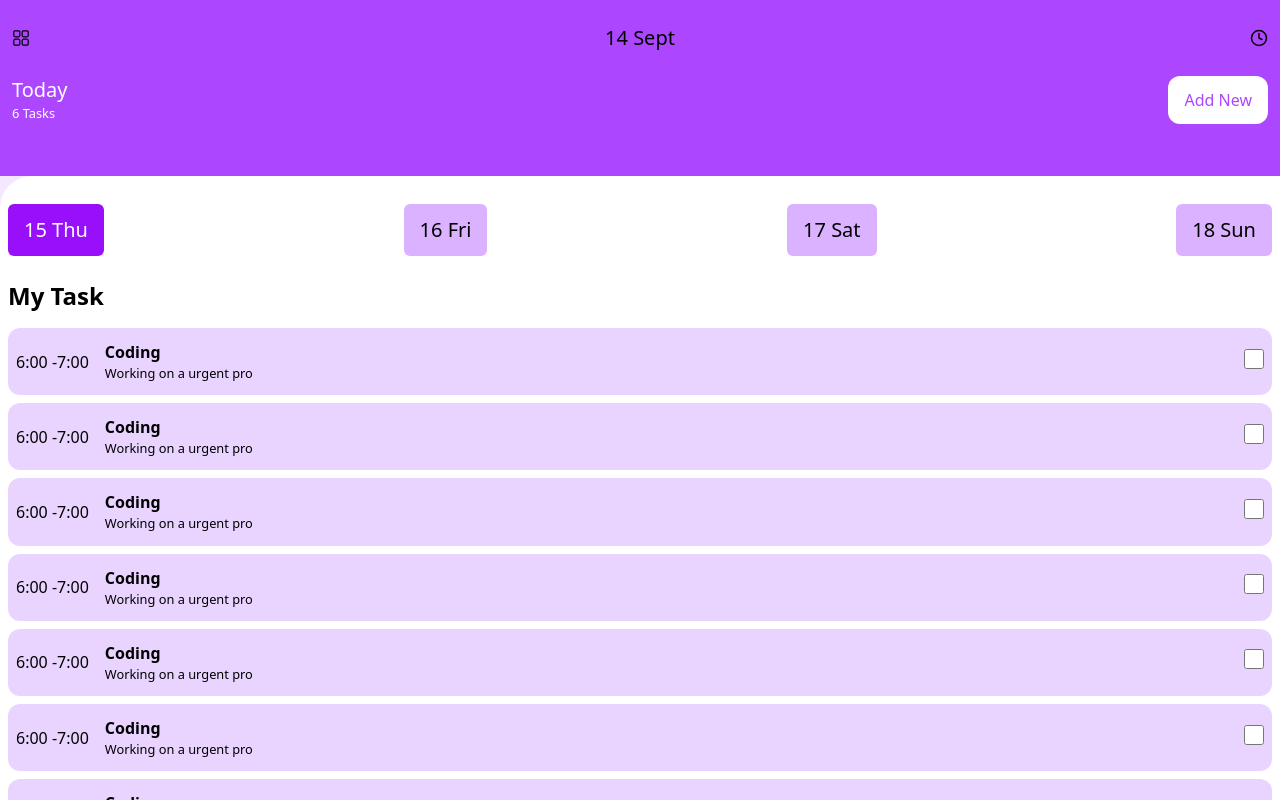
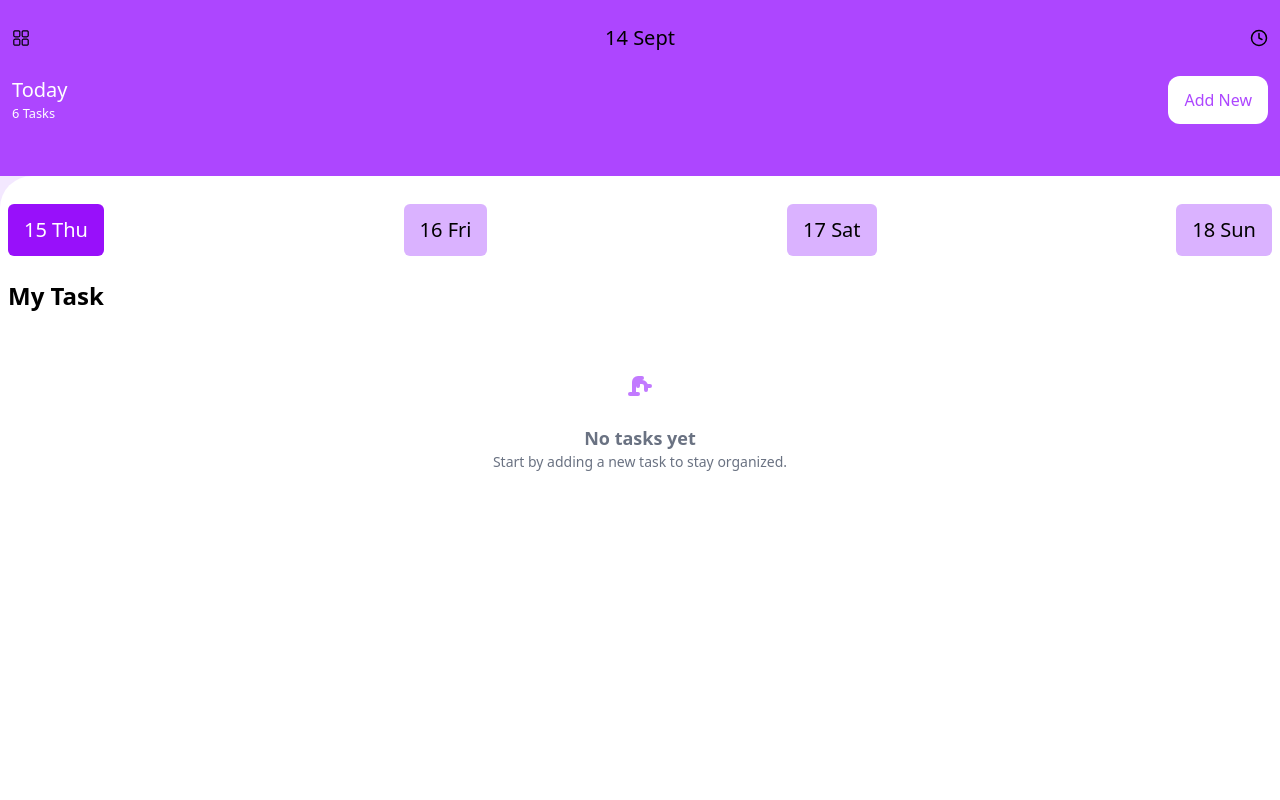
Before and after one commit to Dev-Ruqoyah/Task-Manager, a React (Vite) app: page / in a window 1280 px wide. Built offline with nearby package versions, Linux system fonts and the light colour scheme.

Commit message:
Displaying the task on the home page

```diff
--- a/src/app/TaskFormSlice.tsx
+++ b/src/app/TaskFormSlice.tsx
@@ -1,20 +1,21 @@
 import { createSlice } from "@reduxjs/toolkit"
 export interface TaskDetails {
-    task:string,
+    id:number |null | string
+    taskTitle:string,
     taskCategory:string,
     taskDescription:string,
     taskTime:string
-    taskDate:Date
+    taskDate:Date |string |null
 }
 
-const initialState:TaskDetails = {task:"",taskCategory:"",taskDescription:"",taskTime:"12:00",taskDate: new Date().toISOString()}
+const initialState:TaskDetails = {id: null, taskTitle:"",taskCategory:"",taskDescription:"",taskTime:"12:00",taskDate: new Date().toISOString()}
 
 const TaskSlice = createSlice({
     name: "task",
     initialState,
     reducers:{
         setTask:(state,action)=>{
-            state.task = action.payload
+            state.taskTime = action.payload
         },
         setDescription:(state,action)=>{
             state.taskDescription = action.payload
--- a/src/component/card/CategoryCard.tsx
+++ b/src/component/card/CategoryCard.tsx
@@ -7,7 +7,7 @@ import { useNavigate } from "react-router-dom";
 import { setCategoryType } from "../../app/CategorySlice";
 
 interface ActivityDetail {
-  Icon: IconType;
+  Icon: IconType | string;
   categoryType: string;
   noOfTask: string | null;
 }
--- /dev/null
+++ b/src/component/card/EmptyTaskCard.tsx
@@ -0,0 +1,24 @@
+const EmptyState = () => {
+  return (
+    <div className="flex flex-col items-center justify-center py-10 text-center text-gray-500">
+      <svg
+        xmlns="http://www.w3.org/2000/svg"
+        className="h-12 w-12 mb-4 text-purple-400"
+        fill="none"
+        viewBox="0 0 24 24"
+        stroke="currentColor"
+        strokeWidth={2}
+      >
+        <path
+          strokeLinecap="round"
+          strokeLinejoin="round"
+          d="M9 17v-6a2 2 0 012-2h2m4 4h-2m-4 4H7m4-4v-2m0 0h2m-2 0H9m6 4v-2a2 2 0 00-2-2h-2"
+        />
+      </svg>
+      <h2 className="text-lg font-semibold">No tasks yet</h2>
+      <p className="text-sm">Start by adding a new task to stay organized.</p>
+    </div>
+  );
+};
+
+export default EmptyState;
--- a/src/component/card/TaskCard.tsx
+++ b/src/component/card/TaskCard.tsx
@@ -2,10 +2,10 @@ import React from "react";
 
 interface TaskDetails {
   tasktime: string;
-  tasktype: string;
+  tasktitle: string;
   taskdesc: string;
 }
-const TaskCard: React.FC<TaskDetails> = ({ taskdesc, tasktime, tasktype }) => {
+const TaskCard: React.FC<TaskDetails> = ({ taskdesc, tasktime, tasktitle }) => {
   return (
     <div className="bg-purple-200 text-black px-2 py-3 my-2 rounded-xl hover:bg-purple-600 hover:text-white">
       <div className="flex justify-between items-center">
@@ -14,7 +14,7 @@ const TaskCard: React.FC<TaskDetails> = ({ taskdesc, tasktime, tasktype }) => {
             <p>{tasktime}</p>
           </div>
           <div className="type flex flex-col">
-            <h4 className="text-md font-semibold">{tasktype}</h4>
+            <h4 className="text-md font-semibold">{tasktitle}</h4>
             <small>{taskdesc}</small>
           </div>
         </div>
--- a/src/page/Home.tsx
+++ b/src/page/Home.tsx
@@ -6,6 +6,9 @@ import TaskCard from "../component/card/TaskCard";
 import { useNavigate } from "react-router-dom";
 import { useSelector } from "react-redux";
 import type { RootState } from "@reduxjs/toolkit/query";
+import { useEffect, useState } from "react";
+import type { TaskDetails } from "../app/TaskFormSlice";
+import  EmptyState from "../component/card/EmptyTaskCard";
 
 const Home = () => {
   const navigate = useNavigate()
@@ -13,8 +16,15 @@ const Home = () => {
     navigate("/activity")
 
   }
+  // const [taskLists,setTaskList] = useState<[]>()
+
   const taskList = useSelector((state:RootState) => state.taskList)
   console.log(taskList);
+  useEffect(()=>{
+    console.log(taskList);
+    // setTaskList(taskList)
+
+  },[taskList])
 
   return (
     <>
@@ -37,52 +47,11 @@ const Home = () => {
         <DateCard />
         <Header text="My Task" />
         <div className="task h-[60vh] overflow-y-scroll">
-          <TaskCard
-            taskdesc="Working on a urgent pro"
-            tasktime={"6:00 -7:00"}
-            tasktype="Coding"
-          />
-          <TaskCard
-            taskdesc="Working on a urgent pro"
-            tasktime={"6:00 -7:00"}
-            tasktype="Coding"
-          />
-          <TaskCard
-            taskdesc="Working on a urgent pro"
-            tasktime={"6:00 -7:00"}
-            tasktype="Coding"
-          />
-          <TaskCard
-            taskdesc="Working on a urgent pro"
-            tasktime={"6:00 -7:00"}
-            tasktype="Coding"
-          />
-          <TaskCard
-            taskdesc="Working on a urgent pro"
-            tasktime={"6:00 -7:00"}
-            tasktype="Coding"
-          />
-          <TaskCard
-            taskdesc="Working on a urgent pro"
-            tasktime={"6:00 -7:00"}
-            tasktype="Coding"
-          />
-          <TaskCard
-            taskdesc="Working on a urgent pro"
-            tasktime={"6:00 -7:00"}
-            tasktype="Coding"
-          />
-          <TaskCard
-            taskdesc="Working on a urgent pro"
-            tasktime={"6:00 -7:00"}
-            tasktype="Coding"
-          />
-          <TaskCard
-            taskdesc="Working on a urgent pro"
-            tasktime={"6:00 -7:00"}
-            tasktype="Coding"
-          />
+          {taskList.length === 0? (<EmptyState/>) : (taskList.map((task:TaskDetails)=>(
+            <TaskCard key={task.id}  taskdesc={task.taskDescription} tasktitle={task.taskTitle} tasktime={task.taskTime} />
+          )))}
         </div>
+
       </div>
     </>
   );
--- a/src/page/TaskForm.tsx
+++ b/src/page/TaskForm.tsx
@@ -6,7 +6,7 @@ import { HiOutlineLightBulb } from "react-icons/hi";
 import { useDispatch, useSelector } from "react-redux";
 import type { RootState } from "@reduxjs/toolkit/query";
 import { useEffect, useState, type JSX } from "react";
-import { setDescription, setTask, setTaskCategory } from "../app/TaskFormSlice";
+import { setDescription, setTask, setTaskCategory, type TaskDetails } from "../app/TaskFormSlice";
 import { CiDumbbell, CiMusicNote1 } from "react-icons/ci";
 import type { IconType } from "react-icons";
 import { IoFastFoodOutline } from "react-icons/io5";
@@ -18,7 +18,7 @@ const TaskForm = () => {
   const dispatch = useDispatch();
       const navigate = useNavigate();
 
-  const task = useSelector((state: RootState) => state.task);
+  const {taskTime,taskDate} = useSelector((state: RootState) => state.task);
   const { categoryType } = useSelector((state: RootState) => state.category);
   const categoryMap: Record<string, IconType> = {
     Idea: HiOutlineLightBulb,
@@ -37,19 +37,22 @@ const TaskForm = () => {
   const handleSubmit = (e: React.FormEvent) => {
     e.preventDefault();
     if (newTask.trim() || newDesc.trim()) {
-      dispatch(setTask(newTask));
-      dispatch(setDescription(newDesc));
-      dispatch(setTaskCategory(categoryType));
-      dispatch(addTask(task));
+      const newTaskObj:TaskDetails = {
+        id:Math.floor(Math.random() * 1000000),
+        taskTitle:newTask,
+        taskCategory:categoryType,
+        taskDescription:newDesc,
+        taskTime: taskTime,
+        taskDate:taskDate
+      }
 
-      setNewDesc("");
-      setNewTask("");
+      dispatch(addTask(newTaskObj))
+      navigate("/")
+
     }
     //  console.log(task);
   };
-  useEffect(() => {
-    console.log("Updated task from Redux:", task);
-  }, [task]);
+
   return (
     <>
       <div className="bg-white/8 text-black px-4 py-3">
```
